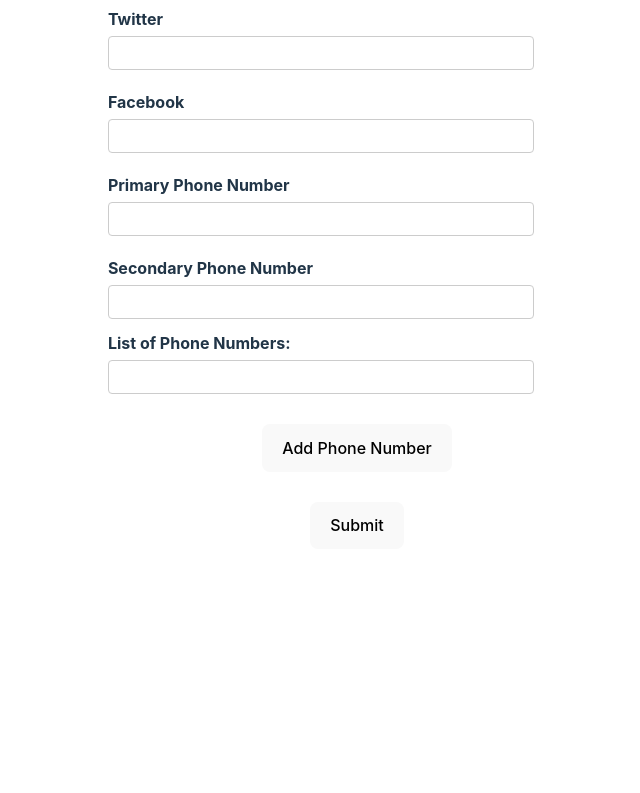
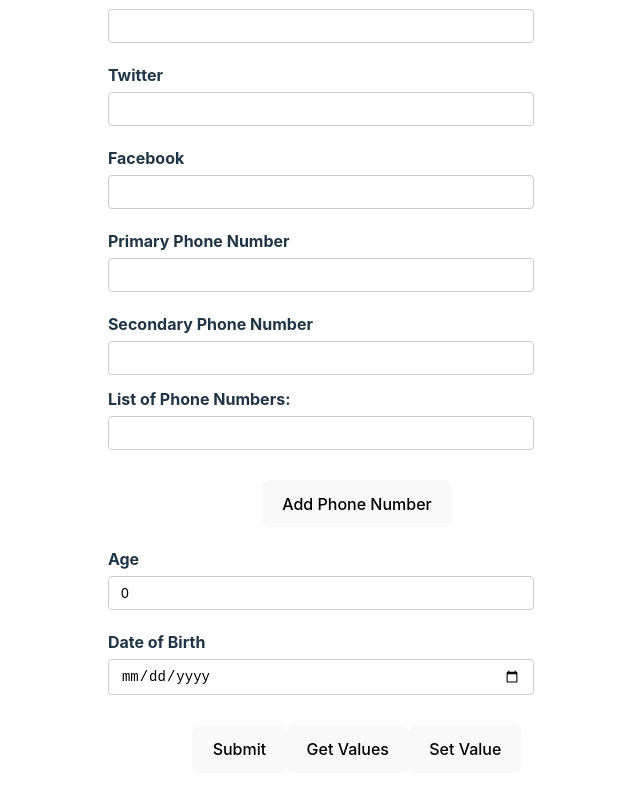
Before and after one commit to FALAK097/FullStack_JS_Learning, a React (Vite) app in the folder react_hook_form/: page / in a window 1280 px wide. Shown: the part 399-1192 px from the top of the page, without its empty margins (283-923 px from the left). Before the commit the page ends 980 px from the top, so only its background shows below. Built offline with nearby package versions, Linux system fonts and the light colour scheme.

Commit message:
numeric and date values watch get set field values

```diff
--- a/react_hook_form/src/components/ReactHookForm.tsx
+++ b/react_hook_form/src/components/ReactHookForm.tsx
@@ -15,10 +15,20 @@
   phNumbers: {
     number: string;
   }[];
+  age: number;
+  dob: Date;
 };
 
 export const ReactHookForm = () => {
-  const { register, control, handleSubmit, formState } = useForm<FormValues>({
+  const {
+    register,
+    control,
+    handleSubmit,
+    formState,
+    watch,
+    getValues,
+    setValue,
+  } = useForm<FormValues>({
     // use of default values
     defaultValues: {
       username: 'Falak009',
@@ -36,6 +46,8 @@
           number: '',
         },
       ],
+      age: 0,
+      dob: new Date(),
     },
 
     // load saved data from API endpoint
@@ -59,15 +71,34 @@
     control,
   });
 
+  // watch field values
+  const watchUser = watch(['username', 'email']);
+
   const onSubmit = (data: FormValues) => {
     console.log('Form Submitted', data);
+  };
+
+  const handleGetValues = () => {
+    console.log('Get value: ', getValues());
+    // to get specific value
+    console.log('Get value: ', getValues('username'));
+    // to get array of values
+    console.log('Get value: ', getValues(['username', 'email']));
+  };
+
+  const handleSetValue = () => {
+    setValue('username', '', {
+      shouldDirty: true,
+      shouldTouch: true,
+      shouldValidate: true,
+    });
   };
 
   renderCount++;
   return (
     <div>
       <h1>React Hook Form ({renderCount / 2}) </h1>
-
+      <h2>Watch User: {watchUser} </h2>
       <form onSubmit={handleSubmit(onSubmit)} noValidate>
         <div className="form-control">
           <label htmlFor="username">Username</label>
@@ -224,7 +255,45 @@
             </div>
           </div>
         </div>
+
+        <div className="form-control">
+          <label htmlFor="age">Age</label>
+          <input
+            type="number"
+            id="age"
+            {...register('age', {
+              valueAsNumber: true,
+              required: {
+                value: true,
+                message: 'Age is required',
+              },
+            })}
+          />
+          <p className="error"> {errors.age?.message} </p>
+        </div>
+
+        <div className="form-control">
+          <label htmlFor="dob">Date of Birth</label>
+          <input
+            type="date"
+            id="dob"
+            {...register('dob', {
+              valueAsDate: true,
+              required: {
+                value: true,
+                message: 'Date is required',
+              },
+            })}
+          />
+          <p className="error"> {errors.dob?.message} </p>
+        </div>
         <button>Submit</button>
+        <button type="button" onClick={handleGetValues}>
+          Get Values
+        </button>
+        <button type="button" onClick={handleSetValue}>
+          Set Value
+        </button>
       </form>
       <DevTool control={control} />
     </div>
```
